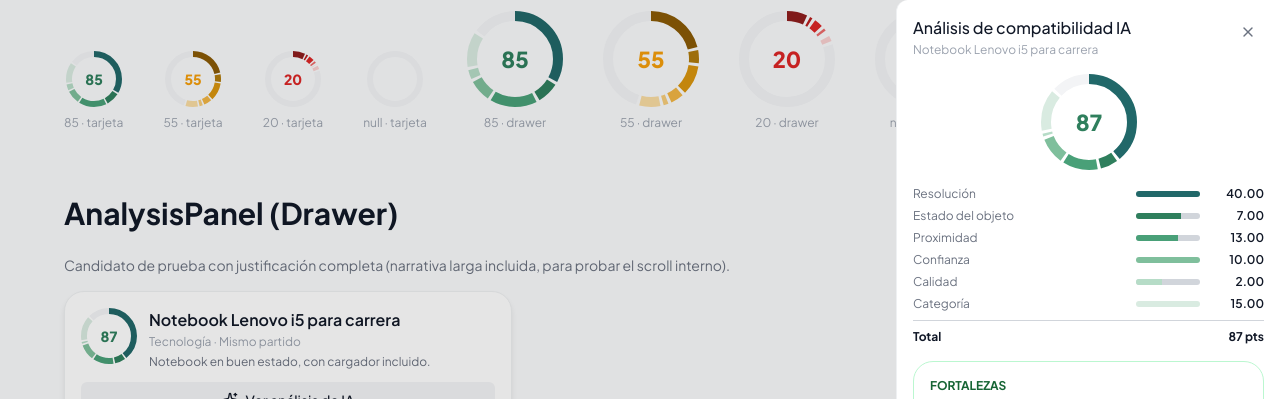
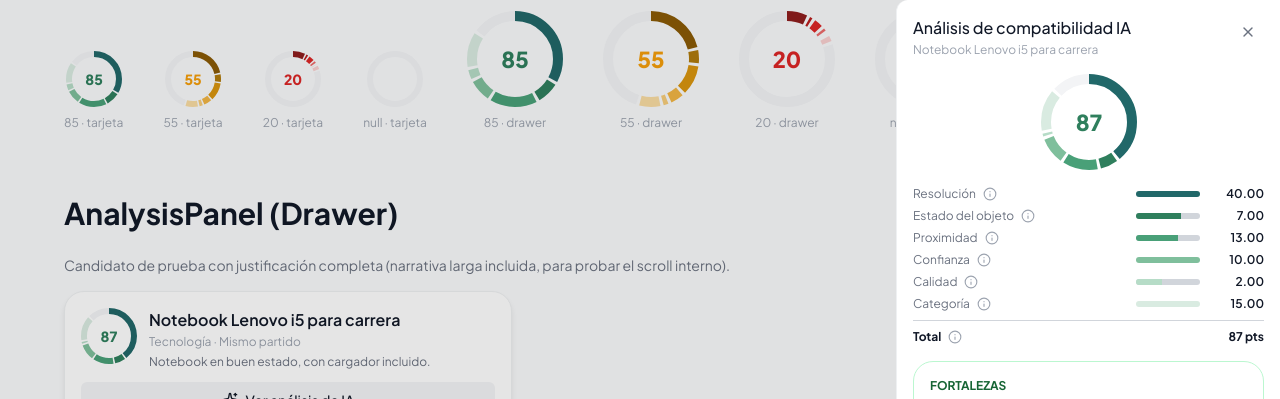
Before and after one commit to vaiven-austral/vaiven-app, a React (Vite) app: page /dev/components in a window 1280 px wide. Both pictures are taken after a click on the button "Ver análisis de IA". Shown: the part 1827-2226 px from the top of the page. Built offline with nearby package versions, Linux system fonts and the light colour scheme; no server answers; the database is empty; the HTML template or start-up script is replaced by a standard one.

Commit message:
SCRUM-140: feat(matching): íconos de info en las barras de factores

```diff
--- a/src/components/matching/FactorBars.tsx
+++ b/src/components/matching/FactorBars.tsx
@@ -1,5 +1,7 @@
 import type { Candidate } from '@/lib/n8n';
 import { calcularRango, RAMPAS } from '@/lib/scoreRing';
+import { FACTOR_INFO, infoSegundaFila } from '@/lib/factorInfo';
+import { InfoHint } from '@/components/ui/info-hint';
 
 interface FactorBarsProps {
   candidate: Candidate;
@@ -7,16 +9,17 @@ interface FactorBarsProps {
 
 export function FactorBars({ candidate }: FactorBarsProps) {
   const factores = [
-    { label: 'Resolución', value: candidate.factores.f1_resolucion, max: 40 },
+    { label: 'Resolución', value: candidate.factores.f1_resolucion, max: 40, info: FACTOR_INFO.resolucion },
     {
       label: candidate.tipo === 'necesidad' ? 'Urgencia' : 'Estado del objeto',
       value: candidate.factores.f2_urgencia,
       max: 10,
+      info: infoSegundaFila(candidate.tipo),
     },
-    { label: 'Proximidad', value: candidate.factores.f3_proximidad, max: 20 },
-    { label: 'Confianza', value: candidate.factores.f4_confianza, max: 10 },
-    { label: 'Calidad', value: candidate.factores.f5_calidad, max: 5 },
-    { label: 'Categoría', value: candidate.factores.f6_categoria, max: 15 },
+    { label: 'Proximidad', value: candidate.factores.f3_proximidad, max: 20, info: FACTOR_INFO.proximidad },
+    { label: 'Confianza', value: candidate.factores.f4_confianza, max: 10, info: FACTOR_INFO.confianza },
+    { label: 'Calidad', value: candidate.factores.f5_calidad, max: 5, info: FACTOR_INFO.calidad },
+    { label: 'Categoría', value: candidate.factores.f6_categoria, max: 15, info: FACTOR_INFO.categoria },
   ];
 
   const rango = calcularRango(candidate.score_total);
@@ -31,7 +34,10 @@ export function FactorBars({ candidate }: FactorBarsProps) {
 
           return (
             <div key={factor.label} className="flex items-center justify-between text-xs">
-              <span className="text-texto-medio">{factor.label}</span>
+              <span className="-my-1 flex items-center gap-0.5 text-texto-medio">
+                {factor.label}
+                <InfoHint texto={factor.info} />
+              </span>
               <div className="flex items-center gap-2">
                 <div className="w-16 h-1.5 bg-gray-300 rounded-full overflow-hidden">
                   <div
@@ -56,7 +62,10 @@ export function FactorBars({ candidate }: FactorBarsProps) {
       </div>
       <div className="mt-2 pt-2 border-t border-gray-300">
         <div className="flex justify-between text-xs font-bold text-tinta">
-          <span>Total</span>
+          <span className="-my-1 flex items-center gap-0.5">
+            Total
+            <InfoHint texto={FACTOR_INFO.total} />
+          </span>
           <span>
             {candidate.score_total !== null
               ? `${Math.round(candidate.score_total)} pts`
```
